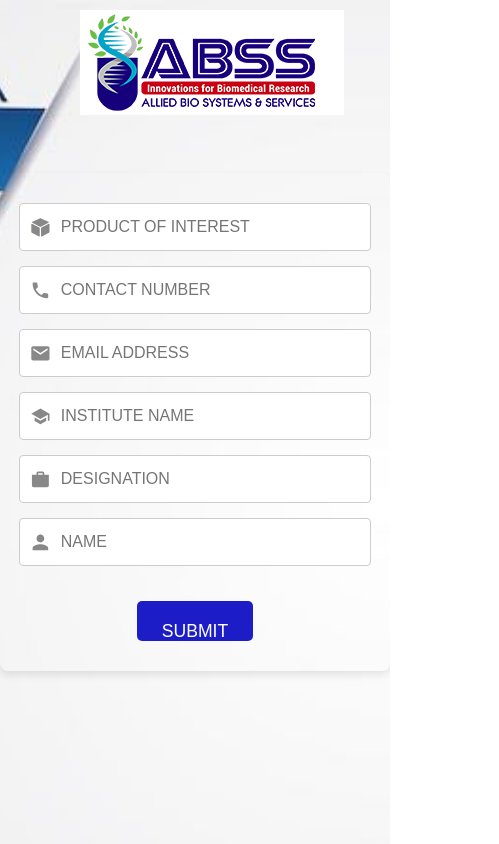
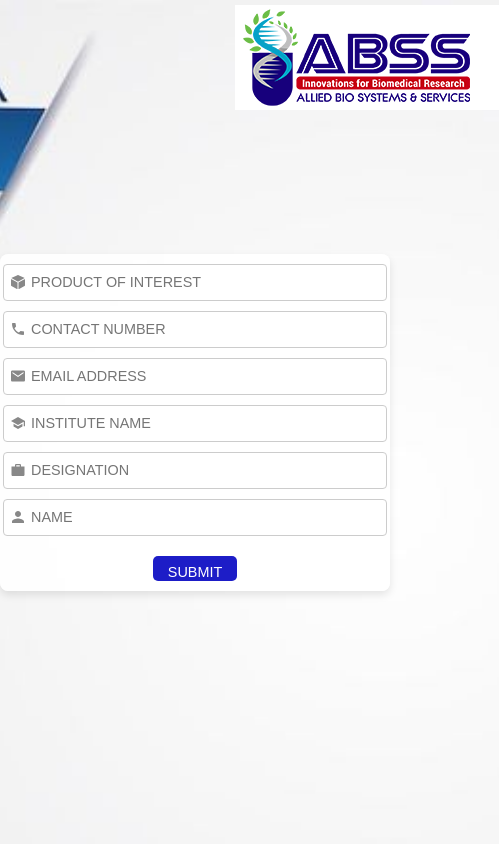
Before and after one commit to VKCODES18/vk, a plain HTML site: page index.html in a window 390 px wide. Shown: the whole page, 499 px wide, since content can reach past the window. Drawn offline with nearby package versions, Linux system fonts and the light colour scheme.

Commit message:
Update style.css

```diff
--- a/style.css
+++ b/style.css
@@ -1,13 +1,14 @@
+/* --- BASE STYLES (These apply to ALL screen sizes, including Laptops/Desktops by default) --- */
+/* Think of these as your "desktop-first" or default styles. */
 body {
     background-size: cover;
     background-attachment: fixed;
-    /* These styles apply to the body to center the form */
     display: flex;
     justify-content: center;
     align-items: center;
     min-height: 100vh;
     margin: 0;
-    background-image: url('background1.jpg');
+    background-image: url('background1.jpg'); /* Ensure this path is correct */
     background-repeat: no-repeat;
     background-position: center;
 }
@@ -16,60 +17,133 @@
     position: absolute;
     top: 10px;
     right: 10px;
-    width: 300px;
+    width: 300px; /* Default logo width for larger screens */
     height: auto;
 }
 
 form {
-    /* Your existing form styles, adjusted for flexbox layout */
     display: flex;
-    flex-direction: column; /* Stacks the input-groups vertically */
-    align-items: center; /* Centers items horizontally within the form */
-    width: 100%;
-    max-width: 500px; /* Limits the form's width */
-    padding: 30px; /* Add some padding around the form content */
-    background-color: transparent; /* Optional: a slight translucent background */
-    border-radius: 8px; /* Optional: rounded corners for the form box */
-    box-shadow: 0 4px 8px rgba(0, 0, 0, 0.1); /* Optional: a subtle shadow */
+    flex-direction: column; /* Stack elements vertically in a column */
+    align-items: center; /* Center horizontally within the form */
+    width: 100%; /* Form takes full width of its container (up to max-width) */
+    max-width: 400px; /* Maximum width for the form on larger screens (laptops) */
+    padding: 20px;
+    background-color: rgba(255, 255, 255, 0.9);
+    border-radius: 8px;
+    box-shadow: 0 4px 8px rgba(0, 0, 0, 0.1);
 }
 
-/* NEW: Style for the container wrapping each ion-icon and input */
 .input-group {
-    display: flex; /* Makes the icon and input sit side-by-side */
+    display: flex; /* Makes the icon and input side-by-side */
     align-items: center; /* Vertically aligns the icon and input */
-    width: 100%; /* Ensures the group takes full width of the form */
-    margin-bottom: 15px; /* Adds vertical space between each input field group */
-    border: 1px solid #ccc; /* Adds a border around the combined icon and input */
-    border-radius: 4px; /* Optional: slightly rounded corners for the input box */
+    width: 100%; /* Ensures each input group takes full width of the form */
+    margin-bottom: 15px; /* Vertical space between input groups */
+    border: 1px solid #ccc;
+    border-radius: 4px;
     padding: 8px 10px; /* Padding inside the input box, around icon and input */
-    background-color: white; /* Ensure background is white for the input area */
+    background-color: white;
 }
 
-/* NEW: Style for the ion-icons */
 .input-group ion-icon {
-    margin-right: 10px; /* Space between the icon and the input field */
-    font-size: 1.3em; /* Adjust icon size as needed */
-    color: #888; /* Color for the icons */
+    margin-right: 10px; /* Space between icon and input field */
+    font-size: 1.3em; /* Icon size for larger screens */
+    color: #888;
 }
 
 input {
-    /* Adjustments for inputs within the .input-group */
-    flex-grow: 1; /* Allows the input to take up the remaining space within .input-group */
-    border: none; /* Remove default input border as it's now on .input-group */
-    outline: none; /* Remove the outline when focused */
-    padding: 0; /* Remove internal padding from the input, padding is on .input-group */
-    font-size: 1em; /* Ensures consistent text size */
-    height: 30px; /* Optional: Set a fixed height for consistency if needed */
+    flex-grow: 1; /* Input takes up remaining space in the .input-group */
+    border: none;
+    outline: none;
+    padding: 0;
+    font-size: 1em; /* Input text size for larger screens */
+    height: 30px; /* Consistent input height */
 }
 
 input[type="submit"] {
     background-color: rgb(29, 29, 199);
     color: white;
-    padding: 20px 25px; /* Adjust padding for a larger button */
+    padding: 12px 25px; /* Button padding for larger screens */
     border: none;
     border-radius: 5px;
     cursor: pointer;
-    font-size: 1.1em;
-    margin-top: 20px; /* Space above the submit button */
-    transition: background-color 0.3s ease; /* Smooth transition on hover */
+    font-size: 1.1em; /* Button font size for larger screens */
+    margin-top: 20px;
+    transition: background-color 0.3s ease;
 }
+
+input[type="submit"]:hover {
+    background-color: rgb(20, 20, 150);
+}
+
+
+/* --- MOBILE-SPECIFIC STYLES (These override base styles on smaller screens) --- */
+
+/* For screens smaller than or equal to 768px (e.g., tablets in portrait, large phones) */
+@media (max-width: 768px) {
+    .logo {
+        width: 200px; /* Make logo smaller */
+        top: 5px;
+        right: 5px;
+    }
+
+    form {
+        max-width: 90%; /* Allow form to take up more width, but with some margin */
+        padding: 15px; /* Reduce form padding */
+    }
+
+    .input-group {
+        padding: 6px 8px; /* Slightly less padding for input groups */
+        margin-bottom: 12px; /* Reduce space between input fields */
+    }
+
+    .input-group ion-icon {
+        font-size: 1.1em; /* Slightly smaller icons */
+        margin-right: 8px; /* Reduce icon margin */
+    }
+
+    input {
+        font-size: 0.95em; /* Slightly smaller text in inputs */
+        height: 28px; /* Adjust input height */
+    }
+
+    input[type="submit"] {
+        padding: 10px 20px; /* Smaller button padding */
+        font-size: 1em; /* Smaller button font size */
+        margin-top: 15px; /* Reduce margin above button */
+    }
+}
+
+/* For screens smaller than or equal to 480px (e.g., typical mobile phones) */
+@media (max-width: 480px) {
+    .logo {
+        width: 150px; /* Even smaller logo */
+        top: 5px;
+        right: 5px;
+    }
+
+    form {
+        max-width: 95%; /* Allow form to take almost full width on very small screens */
+        padding: 10px; /* Minimal padding */
+    }
+
+    .input-group {
+        padding: 5px 6px; /* Minimal padding for input groups */
+        margin-bottom: 10px; /* Tighten spacing */
+    }
+
+    .input-group ion-icon {
+        font-size: 1em; /* Further reduce icon size */
+        margin-right: 5px; /* Less space for icon */
+    }
+
+    input {
+        font-size: 0.9em; /* Smaller text */
+        height: 25px; /* Reduce input height */
+    }
+
+    input[type="submit"] {
+        padding: 8px 15px; /* Even smaller button */
+        font-size: 0.9em;
+        margin-top: 10px;
+    }
+}
```
